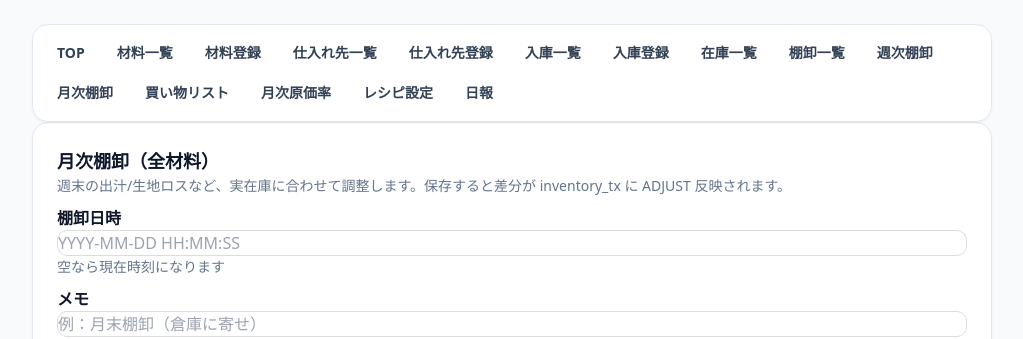
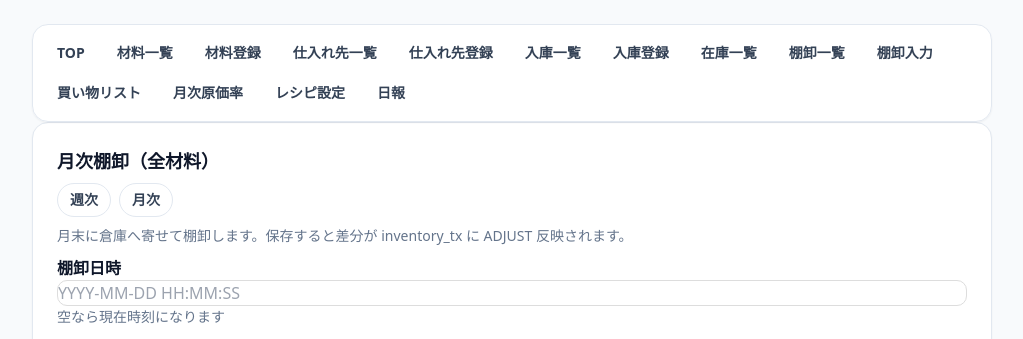
Before and after one commit to KohtaroNishimura/TAKO-OPS, a Flask app: page /stocktakes/new in a window 1280 px wide. Shown: the top 339 px of the page, without its empty margins (128-1151 px from the left). Run offline with Flask 3, Linux system fonts and the light colour scheme; data comes from the database, SQL or seed files in the repository; some libraries are stand-ins or nearby versions.

Commit message:
feat: 棚卸機能の名称変更 - 週次棚卸を棚卸入力に統一し、関連リンクを更新

```diff
--- a/templates/base.html
+++ b/templates/base.html
@@ -19,8 +19,7 @@
       <a class="rounded-full px-3 py-1.5 hover:bg-orange-50 hover:text-orange-700" href="{{ url_for('purchase_new_form') }}">入庫登録</a>
       <a class="rounded-full px-3 py-1.5 hover:bg-orange-50 hover:text-orange-700" href="{{ url_for('inventory_list') }}">在庫一覧</a>
       <a class="rounded-full px-3 py-1.5 hover:bg-orange-50 hover:text-orange-700" href="{{ url_for('stocktakes_list') }}">棚卸一覧</a>
-      <a class="rounded-full px-3 py-1.5 hover:bg-orange-50 hover:text-orange-700" href="{{ url_for('stocktake_weekly_new') }}">週次棚卸</a>
-      <a class="rounded-full px-3 py-1.5 hover:bg-orange-50 hover:text-orange-700" href="{{ url_for('stocktake_monthly_new') }}">月次棚卸</a>
+      <a class="rounded-full px-3 py-1.5 hover:bg-orange-50 hover:text-orange-700" href="{{ url_for('stocktake_monthly_new') }}">棚卸入力</a>
       <a class="rounded-full px-3 py-1.5 hover:bg-orange-50 hover:text-orange-700" href="{{ url_for('shopping_list') }}">買い物リスト</a>
       <a class="rounded-full px-3 py-1.5 hover:bg-orange-50 hover:text-orange-700" href="{{ url_for('monthly_food_cost') }}">月次原価率</a>
       <a class="rounded-full px-3 py-1.5 hover:bg-orange-50 hover:text-orange-700" href="{{ url_for('recipe_batch_edit') }}">レシピ設定</a>
--- a/templates/stocktake_new.html
+++ b/templates/stocktake_new.html
@@ -5,8 +5,23 @@
     {{ "週次棚卸（全材料）" if mode=="weekly" else "月次棚卸（全材料）" }}
   </h2>
 
-  <div class="muted">
-    週末の出汁/生地ロスなど、実在庫に合わせて調整します。保存すると差分が inventory_tx に ADJUST 反映されます。
+  <div class="mt-2 flex flex-wrap gap-2 text-sm font-semibold">
+    <a
+      class="rounded-full border px-3 py-1.5 {{ 'border-slate-900 bg-slate-900 text-white' if mode=='weekly' else 'border-slate-200 bg-white text-slate-700 hover:bg-slate-50' }}"
+      href="{{ url_for('stocktake_weekly_new') }}"
+    >週次</a>
+    <a
+      class="rounded-full border px-3 py-1.5 {{ 'border-slate-900 bg-slate-900 text-white' if mode=='monthly' else 'border-slate-200 bg-white text-slate-700 hover:bg-slate-50' }}"
+      href="{{ url_for('stocktake_monthly_new') }}"
+    >月次</a>
+  </div>
+
+  <div class="muted mt-2">
+    {% if mode=="weekly" %}
+      週末の出汁/生地ロスなど、実在庫に合わせて調整します。保存すると差分が inventory_tx に ADJUST 反映されます。
+    {% else %}
+      月末に倉庫へ寄せて棚卸します。保存すると差分が inventory_tx に ADJUST 反映されます。
+    {% endif %}
   </div>
 
   <form method="post" action="{{ url_for('stocktake_weekly_new') if mode=='weekly' else url_for('stocktake_monthly_create') }}">
--- a/templates/stocktakes_list.html
+++ b/templates/stocktakes_list.html
@@ -4,7 +4,7 @@
     <h2 class="text-lg font-semibold text-slate-900">棚卸一覧</h2>
 
     <div class="actions mt-4 flex flex-wrap items-center gap-2">
-      <a class="btn inline-flex items-center justify-center rounded-xl bg-slate-900 px-4 py-2 text-sm font-semibold text-white shadow-sm hover:bg-slate-800 focus-visible:outline-none focus-visible:ring-2 focus-visible:ring-slate-400" href="{{ url_for('stocktake_new_form') }}">＋ 月次棚卸</a>
+      <a class="btn inline-flex items-center justify-center rounded-xl bg-slate-900 px-4 py-2 text-sm font-semibold text-white shadow-sm hover:bg-slate-800 focus-visible:outline-none focus-visible:ring-2 focus-visible:ring-slate-400" href="{{ url_for('stocktake_monthly_new') }}">＋ 棚卸入力</a>
     </div>
 
     <div class="overflow-x-auto -mx-4 sm:mx-0">
```
Also changed, not shown: templates/home.html (+3 -8 lines).
